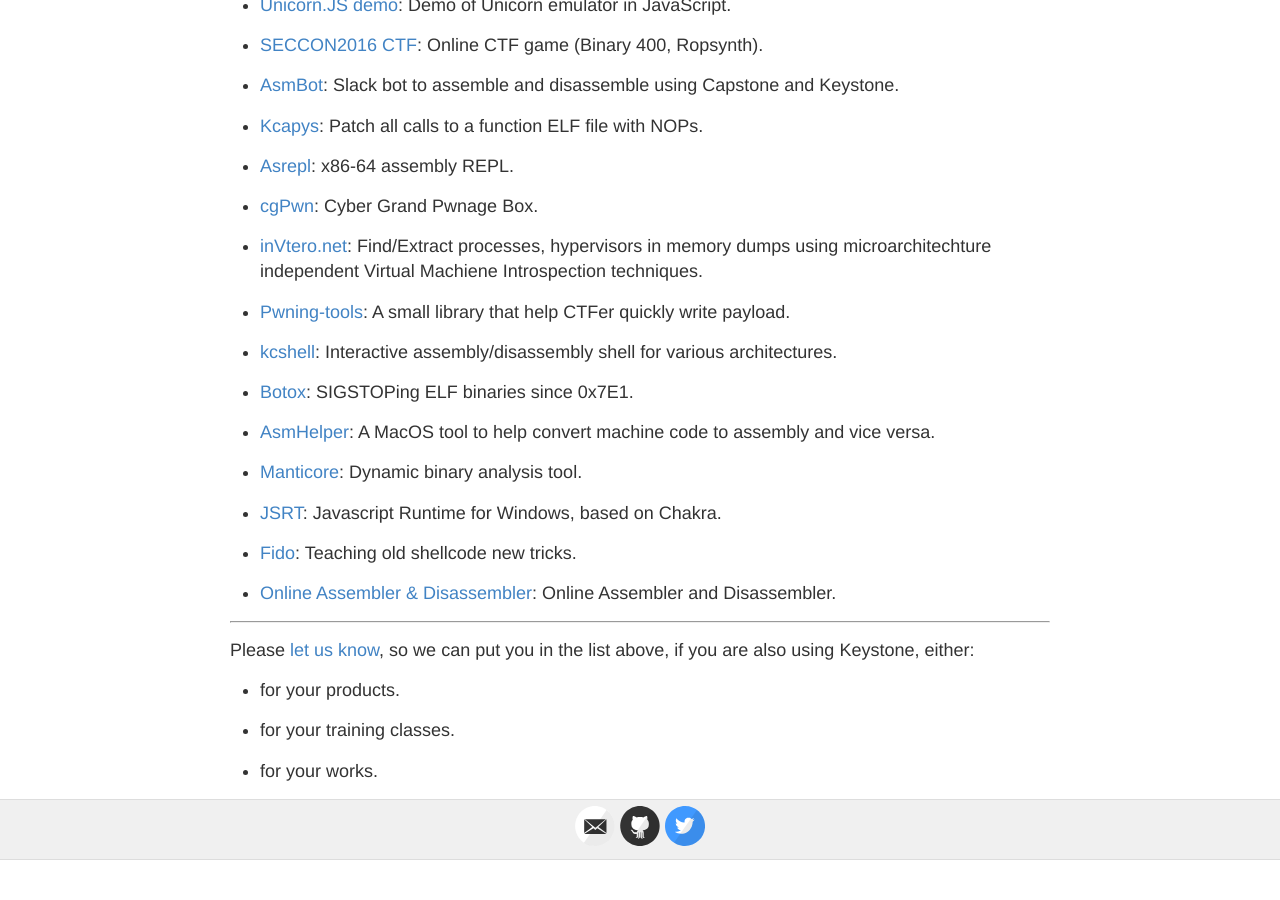
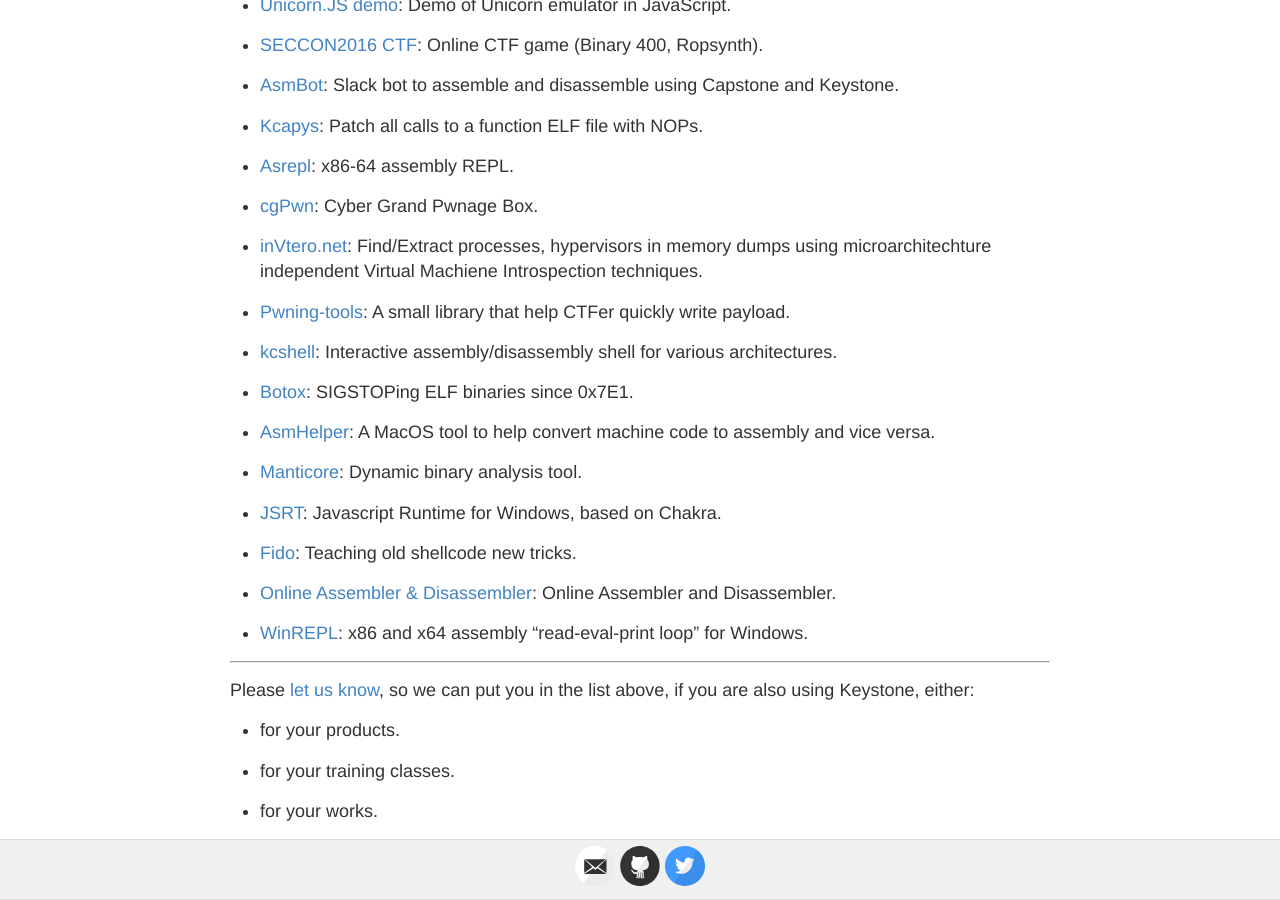
Before and after one commit to keystone-engine/keystone-engine.github.io, a Jekyll site: the page built from showcase.md, in a window 1280 px wide and 900 px high, scrolled down 1777 px. Built offline with Jekyll 4.4.1, drawn with Linux system fonts in a browser that asks for light colours; before the commit the page ends 2637 px from its top, so only the background shows below that; some of the changed lines change nothing that is shown.

Commit message:
showcase

```diff
--- a/showcase.md
+++ b/showcase.md
@@ -6,7 +6,7 @@
 
 ## Showcase
 
-In our knowledge, Keystone has been used by **50** following products (listed in no particular order).
+In our knowledge, Keystone has been used by **51** following products (listed in no particular order).
 
 - [Keypatch](http://keystone-engine.org/keypatch): IDA Pro plugin for code assembling & binary patching.
 
@@ -108,6 +108,8 @@
 
 - [Online Assembler & Disassembler](http://shell-storm.org/online/Online-Assembler-and-Disassembler/): Online Assembler and Disassembler.
 
+- [WinREPL](https://github.com/zerosum0x0/WinREPL): x86 and x64 assembly "read-eval-print loop" for Windows.
+
 ---
 
 Please [let us know](/contact/), so we can put you in the list above, if you are also using Keystone, either:
```
